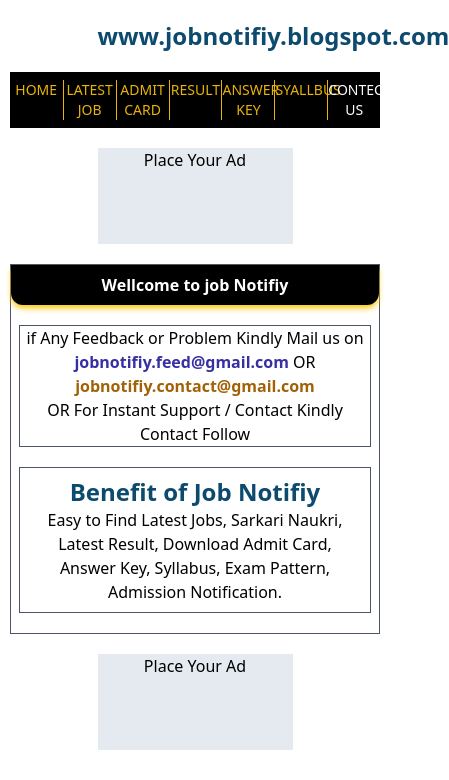
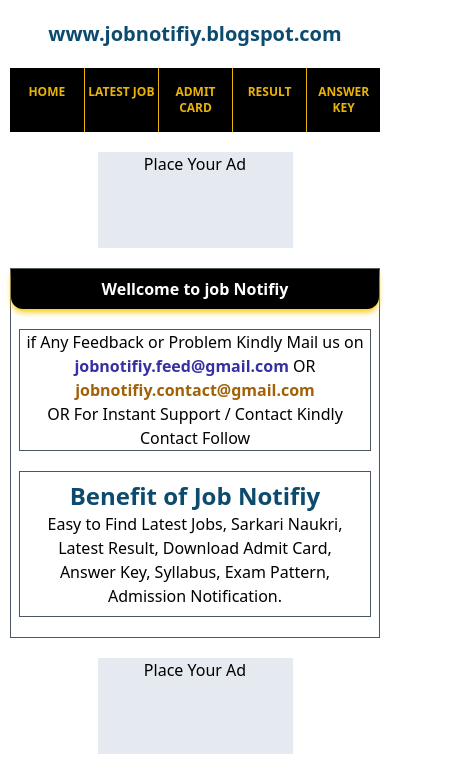
Before and after one commit to jobnotifiy/.com.github.io, a plain HTML site: page contectus.html in a window 390 px wide. Shown: the top 780 px of the page, 449 px wide, since content can reach past the window. Drawn offline with Linux system fonts and the light colour scheme.

Commit message:
Update contectus.html

```diff
--- a/contectus.html
+++ b/contectus.html
@@ -13,24 +13,32 @@
 
 <body class=" w-[95vw] mx-auto  ">
 
-        <div
-            class="topname text-center  text-2xl lg:text-3xl  text-sky-900 font-extrabold py-5 w-[50vw]  sm:w-[80vw] mx-auto  ">
+       <header class=" sticky top-0   bg-white">
+    <div class="topname  text-center  text-xl lg:text-3xl  text-sky-900 font-extrabold py-5 md:w-[50vw]   mx-auto">
     www.jobnotifiy.blogspot.com
   </div>
   <div
-        class="grid grid-cols-7 py-2 md:py-0 divide-x divide-yellow-500 bg-black text-center text-sm md:text-base  md:font-bold text-yellow-500  mx-auto sticky top-0  ">
-        <div class=" md:p-2 hover:bg-yellow-500 hover:text-black "><a href="https://jobnotifiy.github.io/.com.github.io/index.html"> HOME</a> </div>
-        <div class=" md:p-2 hover:bg-yellow-500 hover:text-black   "> <a  href="https://jobnotifiy.github.io/.com.github.io/latestjob.html">
+    class="grid md:grid-cols-7 grid-cols-5 md:sticky md:top-0  md:py-0 divide-x   divide-yellow-500  text-center text-xs overflow-x-hidden md:text-base  font-bold text-yellow-500  mx-auto   ">
+    <div class=" md:p-2 py-4 hover:bg-yellow-500 bg-black hover:text-black "><a
+        href="https://jobnotifiy.github.io/.com.github.io/index.html"> HOME</a> </div>
+    <div class=" md:p-2 py-4 hover:bg-yellow-500 bg-black hover:text-black   "> <a href="https://jobnotifiy.github.io/.com.github.io/latestjob.html">
         LATEST JOB</a> </div>
-        <div class=" md:p-2 hover:bg-yellow-500 hover:text-black "> <a  href="https://jobnotifiy.github.io/.com.github.io/admitcard.html">ADMIT CARD</a>
+    <div class=" md:p-2 py-4 hover:bg-yellow-500 bg-black hover:text-black "> <a href="https://jobnotifiy.github.io/.com.github.io/admitcard.html">ADMIT
+        CARD</a>
     </div>
-        <div class=" md:p-2 hover:bg-yellow-500 hover:text-black "><a href="https://jobnotifiy.github.io/.com.github.io/result.html"> RESULT </a></div>
-        <div class=" md:p-2 hover:bg-yellow-500 hover:text-black "> <a href="https://jobnotifiy.github.io/.com.github.io/answerkey.html">ANSWER KEY </a></div>
-        <div class=" md:p-2 hover:bg-yellow-500 hover:text-black "> <a href="https://jobnotifiy.github.io/.com.github.io/syallbus.html"> SYALLBUS</a> </div>
+    <div class=" md:p-2 py-4 hover:bg-yellow-500 bg-black hover:text-black "><a href="https://jobnotifiy.github.io/.com.github.io/result.html"> RESULT </a>
+    </div>
+    <div class=" md:p-2 py-4 hover:bg-yellow-500 bg-black hover:text-black  "> <a
+        href="https://jobnotifiy.github.io/.com.github.io/answerkey.html">ANSWER KEY </a></div>
+    <div class=" md:p-2 py-4 hover:bg-yellow-500 bg-black hover:text-black hidden md:block "> <a
+        href="https://jobnotifiy.github.io/.com.github.io/syallbus.html"> SYALLBUS</a> </div>
 
-        <div class=" md:p-2 hover:bg-yellow-500 hover:text-black "> <a class=" text-white" href="https://jobnotifiy.github.io/.com.github.io/contectus.html"> CONTECT US</a> </div>
+    <div class=" md:p-2 py-4 hover:bg-yellow-500 bg-black hover:text-black hidden md:block "> <a class=" text-white"
+        href="https://jobnotifiy.github.io/.com.github.io/contectus.html"> CONTECT US</a> </div>
+
 
   </div>
+</header>
 
     <!--  place  your adsens  -->
     <div class="adbox h-24 bg-slate-300/50 w-[50vw] mx-auto my-5 text-center "> Place Your Ad </div>
```
Lines whose indentation alone changed are shown as unchanged.
